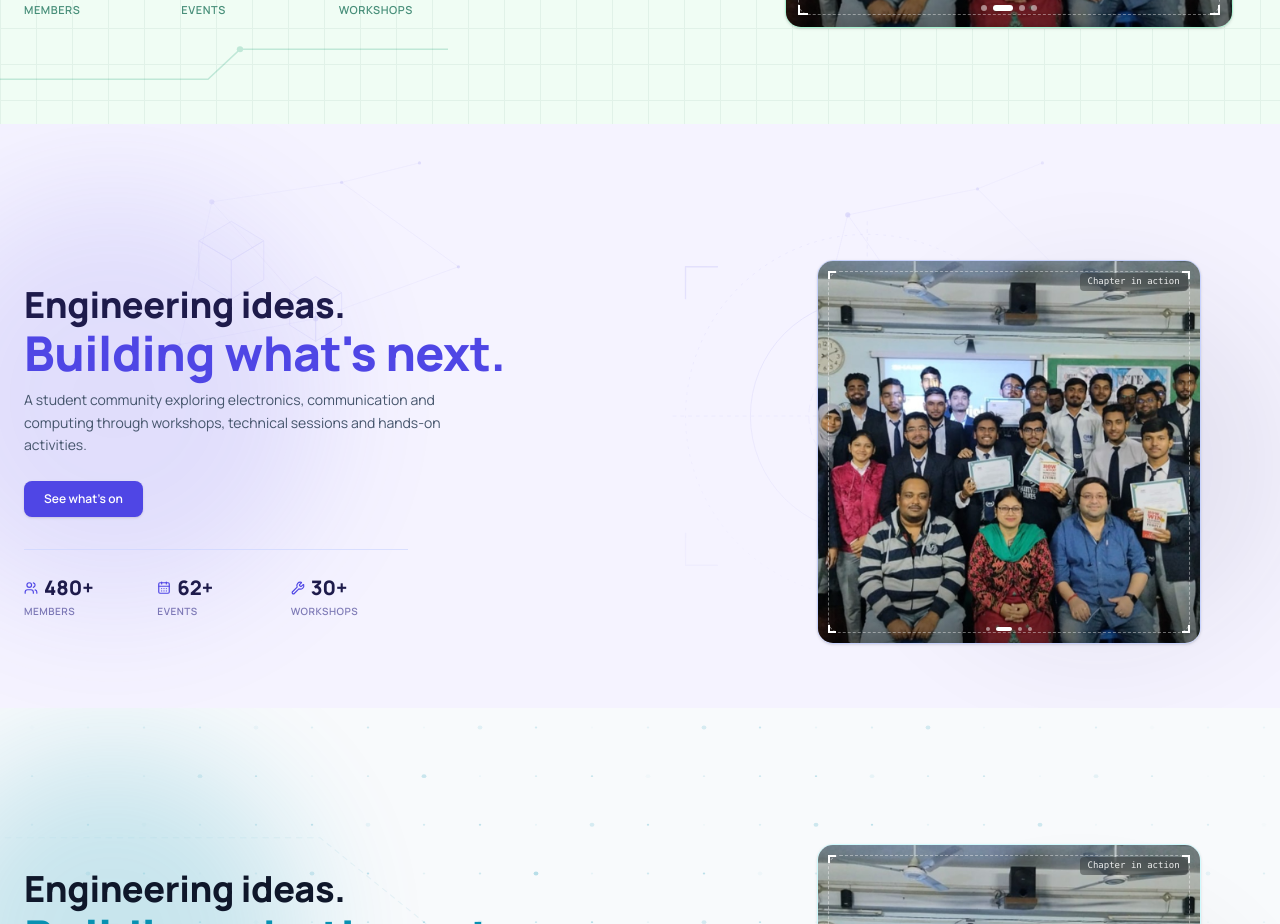
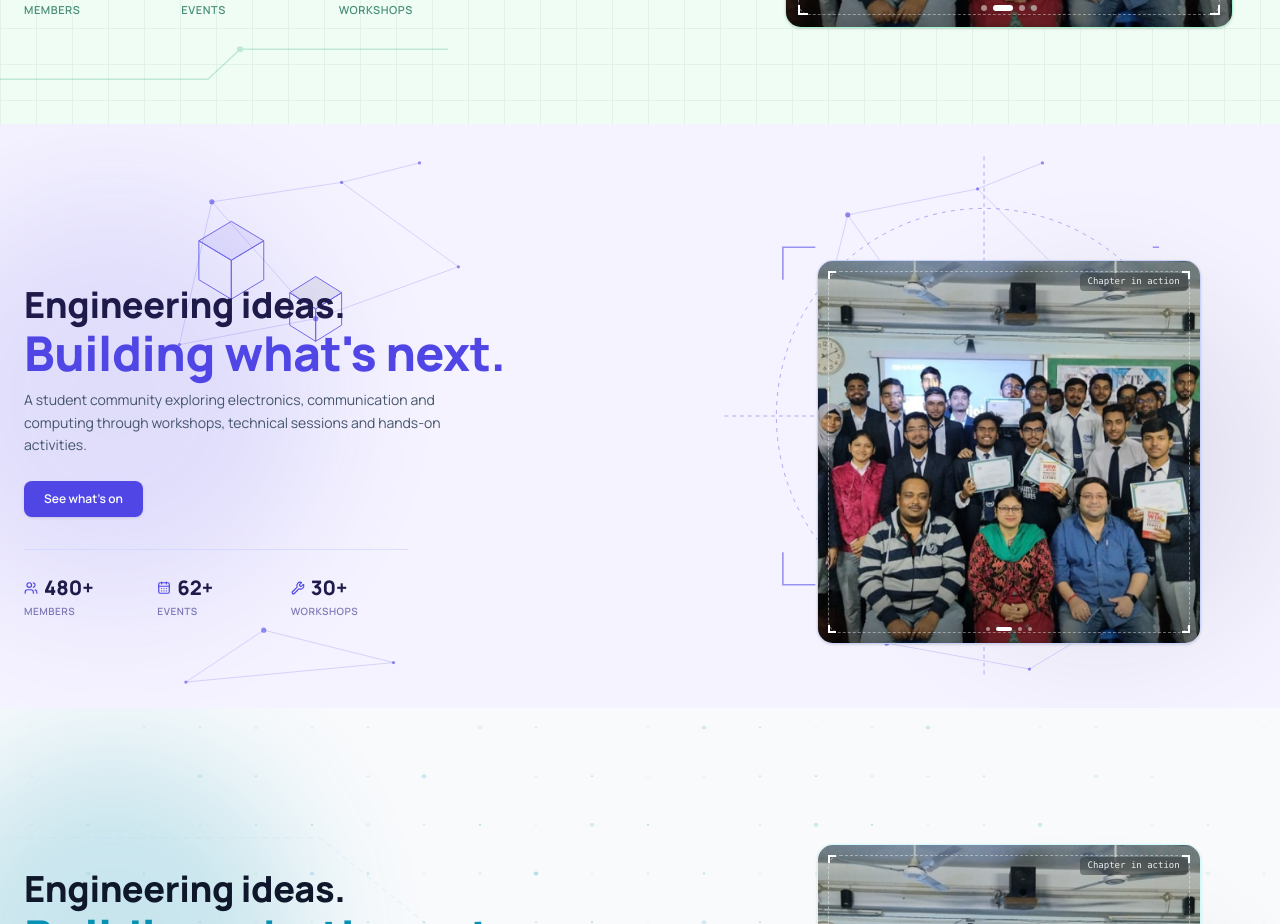
Before and after one commit to IETE-Student-Chapter-IEM/iete-iem-web, a React (Vite) app: page / in a window 1280 px wide. Shown: the part 1220-2144 px from the top of the page. Built offline with nearby package versions, Linux system fonts and the light colour scheme.

Commit message:
feat: enhance HeroThree component with improved SVG backgrounds and styling adjustments

```diff
--- a/src/components/homepage/HeroThree.jsx
+++ b/src/components/homepage/HeroThree.jsx
@@ -84,20 +84,64 @@ export default function HeroThree() {
         style={{ backgroundColor: PRIMARY, opacity: 0.08 }}
       />
 
-      {/* 2. Geometric Layer: Isometric Cubes, Radar Crosshairs & Telemetry Arcs */}
       <svg
-        className="pointer-events-none absolute inset-0 mx-auto h-full max-w-7xl opacity-40 [mask-image:radial-gradient(ellipse_85%_75%_at_50%_20%,black,transparent)]"
+        className="pointer-events-none absolute inset-0 h-full w-full lg:hidden"
+        viewBox="0 0 400 700"
+        preserveAspectRatio="xMidYMid meet"
+        fill="none"
+      >
+        <g stroke={ACCENT} opacity="0.45">
+          <circle
+            cx="200"
+            cy="530"
+            r="140"
+            strokeWidth="1"
+            strokeDasharray="4 6"
+          />
+          <circle cx="200" cy="530" r="90" strokeWidth="1.5" />
+          <circle
+            cx="200"
+            cy="530"
+            r="45"
+            strokeWidth="1"
+            strokeDasharray="8 4"
+          />
+          <line
+            x1="40"
+            y1="530"
+            x2="360"
+            y2="530"
+            strokeWidth="1"
+            strokeDasharray="4 4"
+          />
+          <line
+            x1="200"
+            y1="370"
+            x2="200"
+            y2="690"
+            strokeWidth="1"
+            strokeDasharray="4 4"
+          />
+        </g>
+      </svg>
+
+      {/* ------------------------------------------------------------- */}
+      {/* DESKTOP BACKGROUND SVG (lg and up)                            */}
+      {/* Tech target & crosshairs centered behind the photo strip       */}
+      {/* ------------------------------------------------------------- */}
+      <svg
+        className="pointer-events-none absolute inset-0 mx-auto hidden h-full max-w-7xl lg:block"
         viewBox="0 0 1600 900"
         preserveAspectRatio="xMidYMid slice"
         fill="none"
       >
         {/* Left Side: Isometric Tech Cubes */}
-        <g stroke={ACCENT} strokeWidth="1.2" opacity="0.4">
+        <g stroke={ACCENT} strokeWidth="1.5" opacity="0.8">
           {/* Cube 1 */}
           <path
             d="M 120 180 L 170 150 L 220 180 L 170 210 Z"
             fill={ACCENT}
-            fillOpacity="0.08"
+            fillOpacity="0.12"
           />
           <path d="M 120 180 V 240 L 170 270 V 210 Z" />
           <path d="M 220 180 V 240 L 170 270 V 210 Z" />
@@ -106,54 +150,54 @@ export default function HeroThree() {
           <path
             d="M 260 260 L 300 235 L 340 260 L 300 285 Z"
             fill={PRIMARY}
-            fillOpacity="0.06"
+            fillOpacity="0.1"
           />
           <path d="M 260 260 V 310 L 300 335 V 285 Z" />
           <path d="M 340 260 V 310 L 300 335 V 285 Z" />
         </g>
 
-        {/* Center-Right Background: Radar Target & Telemetry Arcs */}
-        <g stroke={ACCENT} opacity="0.3">
+        {/* Right Side: Radar Target directly centered at cx=1330 behind image card */}
+        <g stroke={ACCENT} opacity="0.55">
           {/* Concentric Tech Rings */}
           <circle
-            cx="1150"
+            cx="1330"
             cy="450"
-            r="280"
-            strokeWidth="1"
-            strokeDasharray="4 8"
+            r="320"
+            strokeWidth="1.2"
+            strokeDasharray="6 8"
           />
-          <circle cx="1150" cy="450" r="180" strokeWidth="1.5" />
+          <circle cx="1330" cy="450" r="230" strokeWidth="1.8" />
           <circle
-            cx="1150"
+            cx="1330"
             cy="450"
-            r="90"
-            strokeWidth="1"
-            strokeDasharray="12 6"
+            r="120"
+            strokeWidth="1.2"
+            strokeDasharray="10 6"
           />
 
           {/* Precision Crosshairs */}
           <line
-            x1="850"
+            x1="930"
             y1="450"
-            x2="1450"
+            x2="1730"
             y2="450"
-            strokeWidth="1"
+            strokeWidth="1.2"
             strokeDasharray="6 6"
           />
           <line
-            x1="1150"
-            y1="150"
-            x2="1150"
-            y2="750"
-            strokeWidth="1"
+            x1="1330"
+            y1="50"
+            x2="1330"
+            y2="850"
+            strokeWidth="1.2"
             strokeDasharray="6 6"
           />
 
-          {/* Corner Framing Marks */}
-          <path d="M 920 220 H 870 V 270" strokeWidth="2" />
-          <path d="M 1380 220 H 1430 V 270" strokeWidth="2" />
-          <path d="M 920 680 H 870 V 630" strokeWidth="2" />
-          <path d="M 1380 680 H 1430 V 630" strokeWidth="2" />
+          {/* Corner Framing Marks around the image card */}
+          <path d="M 1070 190 H 1020 V 240" strokeWidth="2.5" />
+          <path d="M 1590 190 H 1640 V 240" strokeWidth="2.5" />
+          <path d="M 1070 710 H 1020 V 660" strokeWidth="2.5" />
+          <path d="M 1590 710 H 1640 V 660" strokeWidth="2.5" />
         </g>
 
         {/* Neural Network Node Mesh */}
@@ -166,7 +210,7 @@ export default function HeroThree() {
             y2={NODES[b].y}
             stroke={ACCENT}
             strokeWidth="1.2"
-            opacity="0.2"
+            opacity="0.25"
           />
         ))}
         {NODES.map((n, i) => (
@@ -176,7 +220,7 @@ export default function HeroThree() {
             cy={n.y}
             r={i % 3 === 0 ? 4 : 2.5}
             fill={ACCENT}
-            opacity="0.45"
+            opacity="0.6"
           />
         ))}
       </svg>
@@ -290,10 +334,10 @@ export default function HeroThree() {
               className="relative aspect-square w-full max-w-sm overflow-hidden rounded-2xl border shadow-sm"
               style={{ borderColor: "#C7D2FE", backgroundColor: "#FFFFFF" }}
             >
-              <div className="absolute inset-2.5 z-20 rounded-xl border border-dashed border-white/40 pointer-events-none" />
+              <div className="pointer-events-none absolute inset-2.5 z-20 rounded-xl border border-dashed border-white/40" />
 
-              <div className="absolute top-2.5 left-2.5 z-20 h-2 w-2 border-t-2 border-l-2 border-white" />
-              <div className="absolute top-2.5 right-2.5 z-20 h-2 w-2 border-t-2 border-r-2 border-white" />
+              <div className="absolute left-2.5 top-2.5 z-20 h-2 w-2 border-l-2 border-t-2 border-white" />
+              <div className="absolute right-2.5 top-2.5 z-20 h-2 w-2 border-r-2 border-t-2 border-white" />
               <div className="absolute bottom-2.5 left-2.5 z-20 h-2 w-2 border-b-2 border-l-2 border-white" />
               <div className="absolute bottom-2.5 right-2.5 z-20 h-2 w-2 border-b-2 border-r-2 border-white" />
 
@@ -321,7 +365,7 @@ export default function HeroThree() {
                 ))}
               </div>
 
-              <div className="absolute top-3 right-3 z-20 rounded bg-black/30 px-2 py-0.5 text-[9px] font-mono text-white/90 backdrop-blur">
+              <div className="absolute right-3 top-3 z-20 rounded bg-black/30 px-2 py-0.5 font-mono text-[9px] text-white/90 backdrop-blur">
                 Chapter in action
               </div>
             </div>
```
